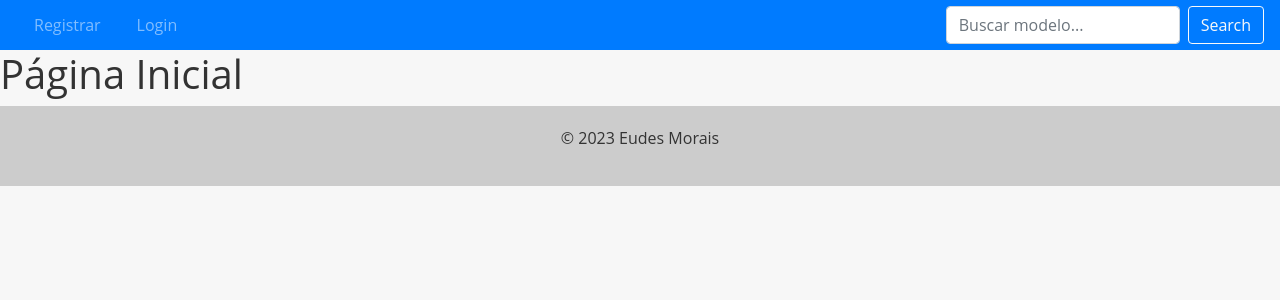
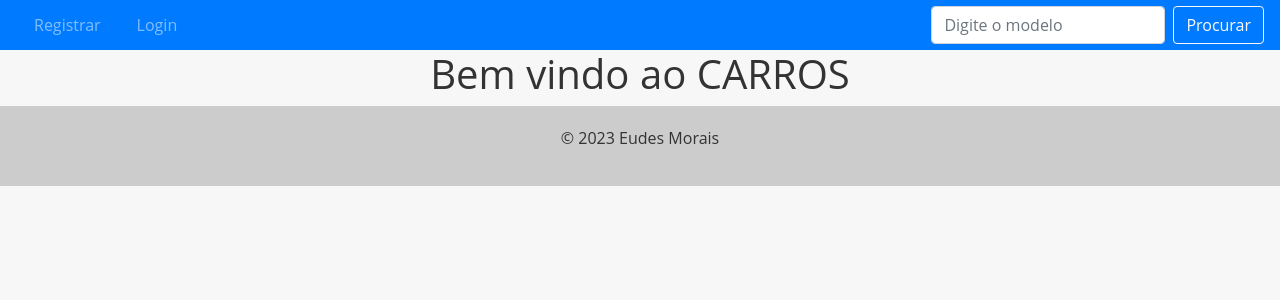
Before and after one commit to eudes-morais/django-master, a Django app: page / in a window 1280 px wide. Shown: the top 300 px of the page. Run offline with Django 4.2, Linux system fonts and the light colour scheme.

Commit message:
Updating files

```diff
--- a/templates/base.html
+++ b/templates/base.html
@@ -13,9 +13,13 @@
   </head>
   <body>
     <header>
-      <nav class="navbar navbar-expand-lg navbar-dark bg-primary __web-inspector-hide-shortcut__">
-        <div class="collapse navbar-collapse" id="navbarColor02">
-          <ul class="navbar-nav mr-auto">
+      <nav class="navbar navbar-expand-lg navbar-dark bg-primary">
+        <button class="navbar-toggler" type="button" data-toggle="collapse"
+              data-target="#navbarToggleExternalContent" aria-controls="navbarToggleExternalContent" aria-expanded="false" aria-label="Toggle navigation">
+          <span class="navbar-toggler-icon"></span>
+        </button>
+        <div class="collapse navbar-collapse" id="navbarToggleExternalContent">
+          <ul class="navbar-nav mr-auto mt-2 mt-lg-0">
             {% if user.is_authenticated %}
             <li class="navbar-brand">Olá, {{ user.username }}</li>
             <li class="nav-item">
@@ -38,8 +42,8 @@
             {% endif %}
           </ul>
           <form method="GET" action="{% url 'cars_list' %}" class="form-inline">
-            <input class="form-control mr-sm-2" type="search" name="search" placeholder="Buscar modelo..." aria-label="Search">
-            <button class="btn btn-outline-light my-2 my-sm-0" type="submit">Search</button>
+            <input class="form-control mr-sm-2" type="search" name="search" placeholder="Digite o modelo" aria-label="Search">
+            <button class="btn btn-outline-light my-2 my-sm-0" type="submit">Procurar</button>
           </form>
         </div>
       </nav>
--- a/templates/index.html
+++ b/templates/index.html
@@ -1,4 +1,6 @@
 {% extends "base.html" %}
 {% block content %}
-<h1>Página Inicial</h1>
+<div class="container text-center">
+    <h1>Bem vindo ao CARROS</h1>
+</div>
 {% endblock %}
```
Also changed, not shown: cars/views.py (+13 -4 lines), 1 other file.
